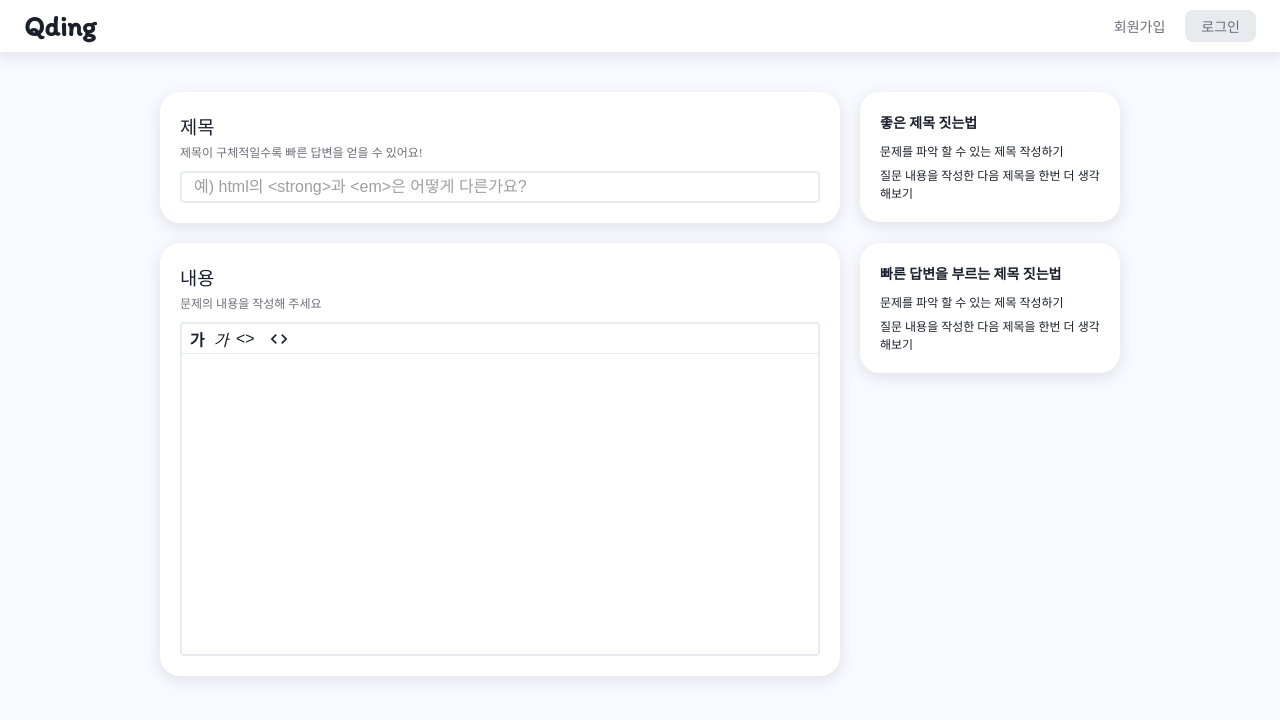
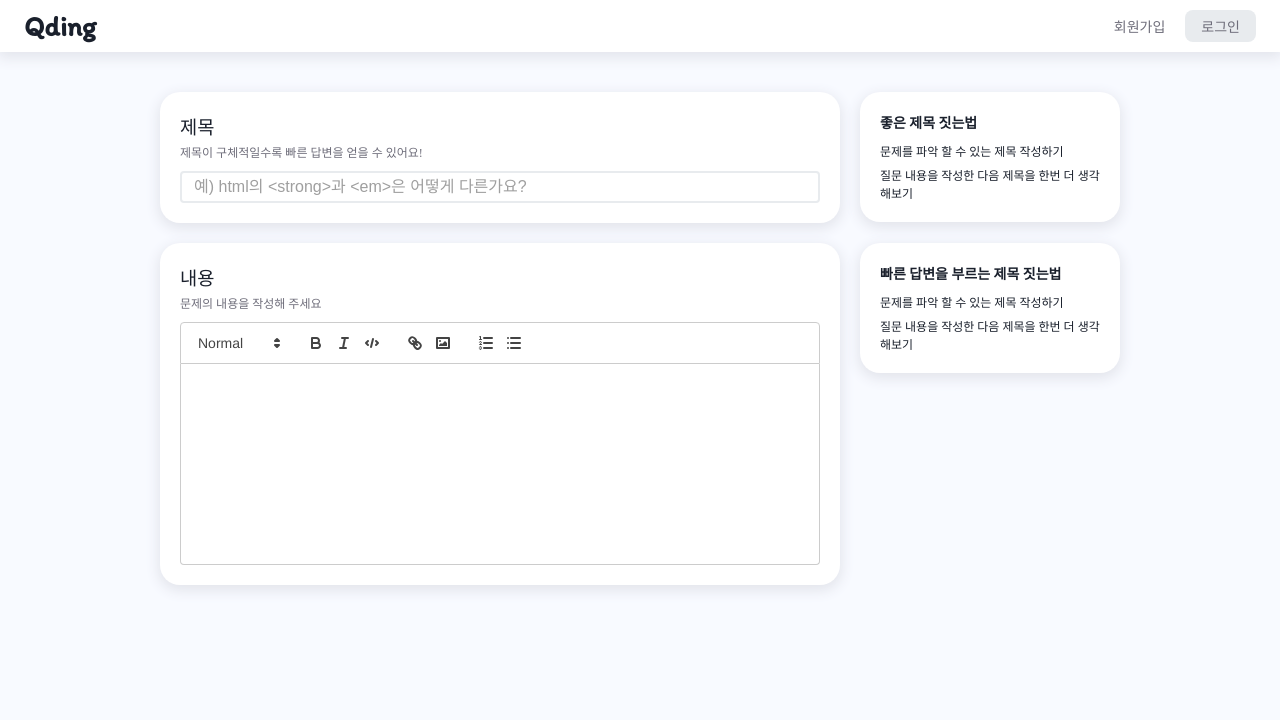
Before and after one commit to bakujinDev/qding_frontend, a Next.js app: page /qna/ask in a window 1280 px wide. Shown: the top 720 px of the page. Built offline with nearby package versions, Linux system fonts and the light colour scheme; no server answers.

Commit message:
create default text editor

```diff
--- a/package.json
+++ b/package.json
@@ -28,6 +28,7 @@
     "react-dom": "18.2.0",
     "react-hook-form": "^7.42.1",
     "react-icons": "^4.7.1",
+    "react-quill": "^2.0.0",
     "react-redux": "^8.0.5",
     "react-toastify": "^9.1.1",
     "typescript": "4.9.4"
--- a/src/pages/qna/ask/ask.module.scss
+++ b/src/pages/qna/ask/ask.module.scss
@@ -104,19 +104,6 @@
               }
             }
           }
-
-          .editor {
-            padding: 12px;
-            min-height: 300px;
-
-            code {
-              display: block;
-              padding: 12px;
-              min-height: 30px;
-              background: $White2;
-              border-radius: 4px;
-            }
-          }
         }
       }
     }
--- a/src/pages/qna/ask/index.tsx
+++ b/src/pages/qna/ask/index.tsx
@@ -1,9 +1,10 @@
 import { IPostQuestion } from "@/api/qna";
 import styles from "./ask.module.scss";
 import { useForm } from "react-hook-form";
-import { useRef } from "react";
+import { useEffect, useRef } from "react";
 import Seo from "@/components/Seo";
-import CodeIcon from "@mui/icons-material/Code";
+import "react-quill/dist/quill.snow.css";
+import dynamic from "next/dynamic";
 
 export default function Ask() {
   const editorRef = useRef<HTMLDivElement>(null);
@@ -13,7 +14,15 @@ export default function Ask() {
     handleSubmit,
     formState: { errors },
     reset,
+    watch,
+    setValue,
   } = useForm<IPostQuestion>();
+
+  useEffect(() => {
+    register("content", { required: true, minLength: 20 });
+  }, [register]);
+
+  console.log(watch("content"));
 
   return (
     <>
@@ -63,50 +72,13 @@ export default function Ask() {
             </div>
 
             <div className={styles.valueBox}>
-              <div className={styles.editorBox}>
-                <ul className={styles.btnBar}>
-                  <li className={styles.styleBox}>
-                    <button
-                      className={styles.boldBtn}
-                      onClick={() => document.execCommand("bold")}
-                    >
-                      가
-                    </button>
-                    <button
-                      className={styles.italicBtn}
-                      onClick={() => document.execCommand("Italic")}
-                    >
-                      가
-                    </button>
-                    <button
-                      className={styles.italicBtn}
-                      onClick={() => document.execCommand("increaseFontSize")}
-                    >
-                      {"<>"}
-                    </button>
-                  </li>
-                  <li>
-                    <button
-                      className={styles.svgBtn}
-                      onClick={() =>
-                        document.execCommand(
-                          "insertHTML",
-                          false,
-                          `${"&nbsp;"}<code>hi</code>${"&nbsp;"}`
-                        )
-                      }
-                    >
-                      <CodeIcon  />
-                    </button>
-                  </li>
-                </ul>
-                <div
-                  className={styles.editor}
-                  ref={editorRef}
-                  contentEditable="true"
-                  spellCheck="false"
-                />
-              </div>
+              <ReactQuill
+                theme="snow"
+                value={watch("content")}
+                onChange={(e) => setValue("content", e)}
+                modules={modules}
+                formats={formats}
+              />
             </div>
           </article>
 
@@ -125,3 +97,30 @@ export default function Ask() {
     </>
   );
 }
+
+const ReactQuill = dynamic(() => import("react-quill"), {
+  ssr: false,
+});
+
+const modules = {
+  toolbar: [
+    [{ header: [1, 2, false] }],
+    ["bold", "italic", "code-block"],
+    ["link", "image"],
+    [{ list: "ordered" }, { list: "bullet" }],
+  ],
+  clipboard: {
+    matchVisual: false,
+  },
+};
+
+const formats = [
+  "header",
+  "bold",
+  "italic",
+  "code-block",
+  "image",
+  "link",
+  "list",
+  "bullet",
+];
--- a/src/styles/globals.scss
+++ b/src/styles/globals.scss
@@ -1,4 +1,4 @@
-@import './colors.scss';
+@import "./colors.scss";
 
 * {
   box-sizing: border-box;
@@ -64,8 +64,26 @@ input::-webkit-inner-spin-button {
   cursor: not-allowed;
 }
 
-ul{
-  li{
+ul {
+  li {
     list-style: none;
   }
 }
+
+.quill {
+  .ql-toolbar {
+    border-radius: 4px 4px 0 0;
+  }
+
+  .ql-container {
+    border-radius: 0 0 4px 4px;
+
+    .ql-editor {
+      min-height: 200px;
+
+      img{
+        width: 100%;
+      }
+    }
+  }
+}
```
Also changed, not shown: 1 other file (tests, documents, lock files or other folders).
